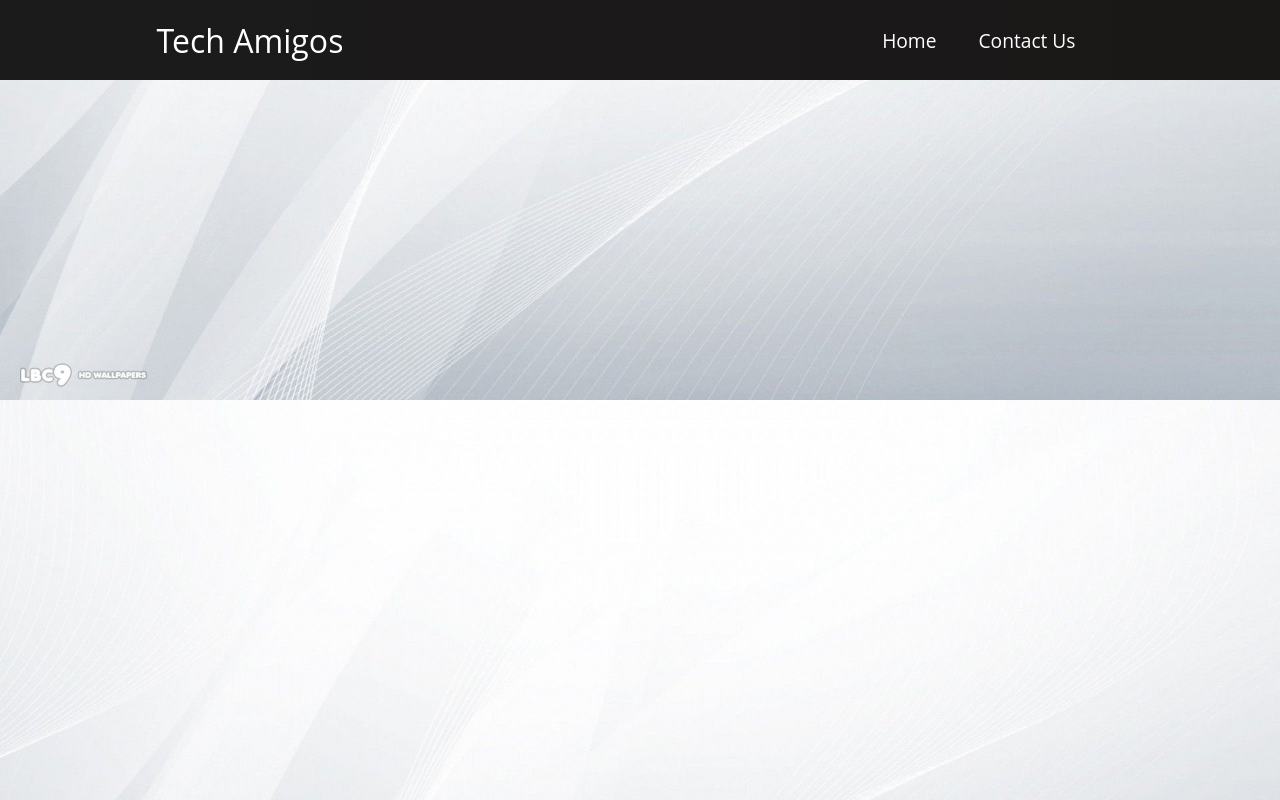
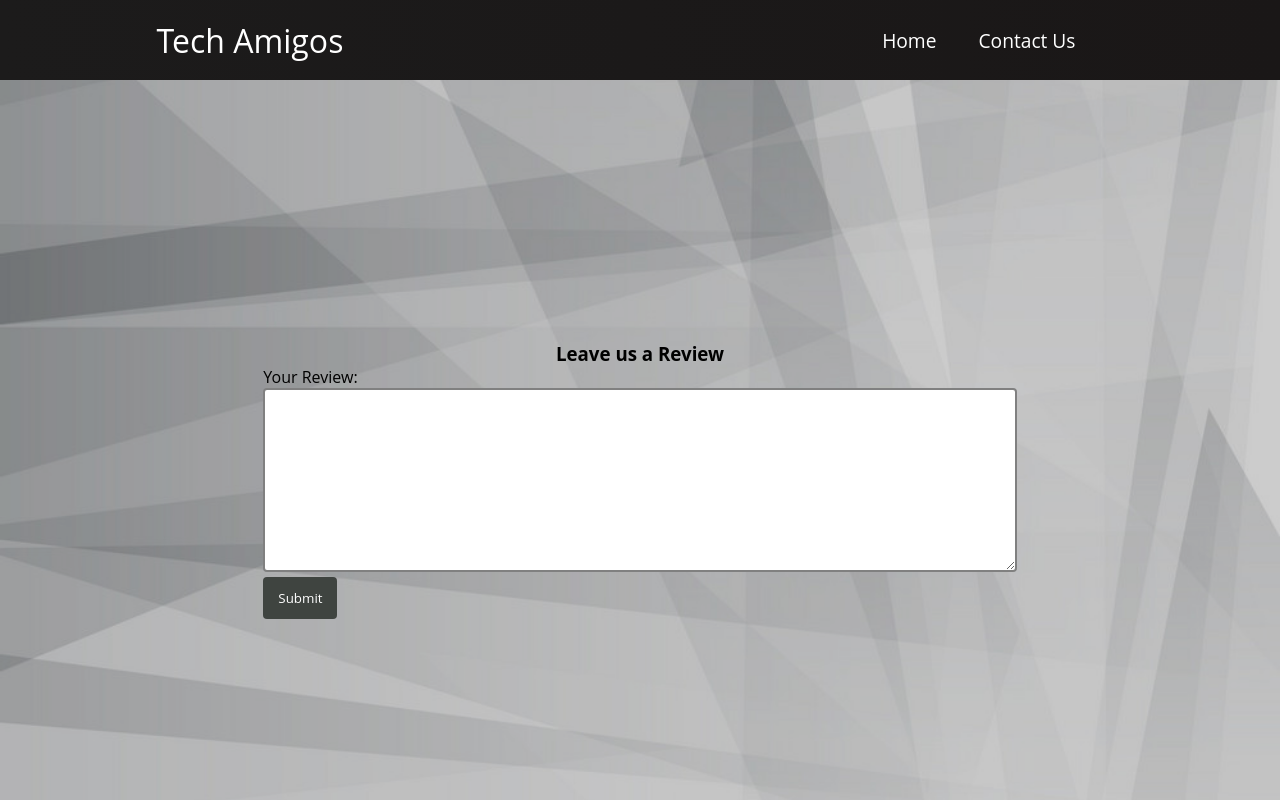
Before and after one commit to Fake-Job-Detection/FJD, a React (Create React App) app in the folder frontend/: page /Testimonials in a window 1280 px wide. Shown: the top 800 px of the page. Built offline with nearby package versions, Linux system fonts and the light colour scheme.

Commit message:
Added footer pages

```diff
--- a/frontend/src/App.jsx
+++ b/frontend/src/App.jsx
@@ -12,6 +12,7 @@ import Jobads from './components/pages/Jobads';
 import Apply from './components/pages/Apply';
 import Forgotpassword from './components/pages/Forgotpassword';
 import Signupjob from './components/pages/Signupjob';
+import Testimonials from './components/pages/Testimonials';
 
 import Company from './components/pages/Company';
 import CompanyAdd from './components/pages/CompanyAdd';
@@ -37,6 +38,7 @@ function App() {
        <Route path='/Apply' component={Apply} />
        <Route path='/Signupjob' component={Signupjob} />
        <Route path='/Forgotpassword' component={Forgotpassword} />
+       <Route path='/Testimonials' component={Testimonials} />
 
 	    <Route path='/Company' component={Company} />
 		<Route path='/companyAdd' component={CompanyAdd} />
--- a/frontend/src/components/pages/Searchbar.css
+++ b/frontend/src/components/pages/Searchbar.css
@@ -8,6 +8,7 @@ input[type=text]{
     border: 1px solid #ccc;
     border-radius: 4px;
     box-sizing: border-box;
+    background-color: white;
   }
 
   button[type=submit] {
--- /dev/null
+++ b/frontend/src/components/pages/Testimonials.css
@@ -0,0 +1,17 @@
+.reviewhead {
+    background: url('./Com.jpg') center center/cover no-repeat;
+    height: 100vh;
+    width: 100%;
+    display: flex;
+    flex-direction: column;
+    justify-content: center;
+    align-items: center;
+    box-shadow: inset 0 0 0 1000px rgba(0, 0, 0, 0.2);
+    object-fit: contain;
+  }
+
+  textarea{
+    border: 2px solid grey;
+    border-radius: 4px;
+    background-color: white;
+  }
--- a/frontend/src/components/pages/Testimonials.jsx
+++ b/frontend/src/components/pages/Testimonials.jsx
@@ -3,28 +3,28 @@ import '../../App.css';
 import Categories from '../Categories';
 import { Link } from 'react-router-dom';
 import Footer from '../Footer';
-import './Searchbar.css';
+import './Testimonials.css';
 
 function Testimonials() {
   return (
     <>
-       <div className='hero-container'>
+       <div className='reviewhead'>
 
-       <h3>Search your jobs here</h3>
+       <h3>Leave us a Review</h3>
 
-       <div class="search-container">
+       <div class="review">
        <form action="/action_page.php">
-<label for="w3review">Review of W3Schools:</label>
-<textarea id="w3review" name="w3review" rows="4" cols="50">
-  At w3schools.com you will learn how to make a website. They offer free tutorials in all web development technologies.
+<label for="w3review">Your Review:</label>
+<textarea id="w3review" name="w3review" rows="10" cols="80">
+
   </textarea>
   <br></br>
   <input type="submit" value="Submit"/>
 </form>
 
       </div>
+      </div>
 
-      </div>
 
 
       <Footer />
```
